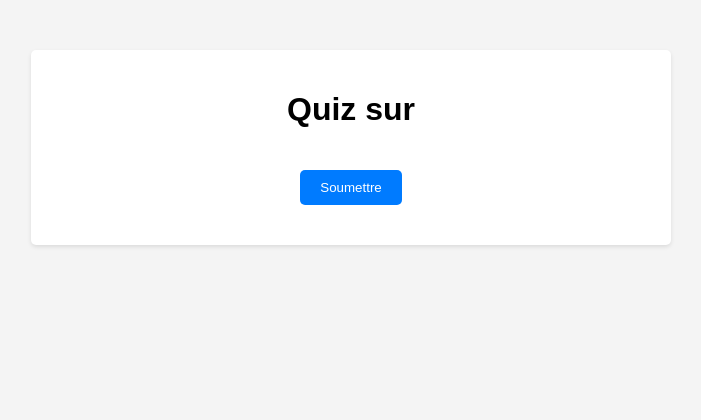
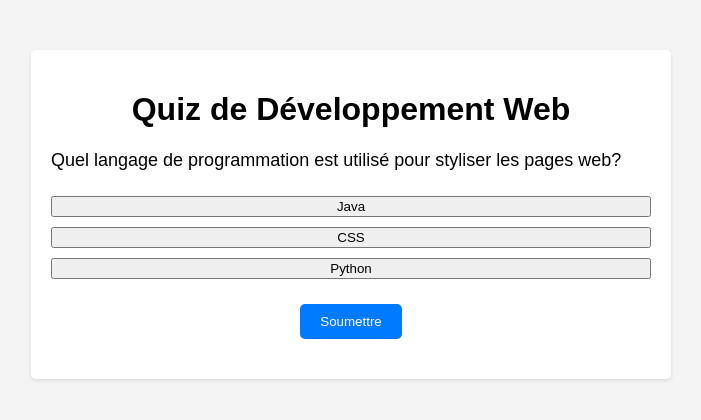
Before and after one commit to Prudent777/Quiz-webdev-App, a plain HTML site: page index.html in a window 1280 px wide. Both pictures are taken after a click on the button "Soumettre". Shown: the whole page, without its empty margins (289-990 px from the left). Drawn offline with Linux system fonts and the light colour scheme.

Commit message:
Quiz dev

```diff
--- a/index.html
+++ b/index.html
@@ -4,11 +4,11 @@
     <meta charset="UTF-8">
     <meta name="viewport" content="width=device-width, initial-scale=1.0">
     <link rel="stylesheet" href="styles.css">
-    <title>Quiz developpement web</title>
+    <title>Quiz de Développement Web</title>
 </head>
 <body>
     <div class="quiz-container">
-        <h1>Quiz sur  </h1>
+        <h1>Quiz de Développement Web</h1>
         <div id="question" class="question"></div>
         <div id="choices" class="choices"></div>
         <button id="submit" class="submit-btn">Soumettre</button>
--- a/script.js
+++ b/script.js
@@ -14,7 +14,6 @@ const questions = [
         choices: ["<js>", "<javascript>", "<script>"],
         correctAnswer: 2
     },
-    // ... (ajoutez les 37 questions supplémentaires ici)
     {
         question: "Quelle balise est utilisée pour créer un lien hypertexte?",
         choices: ["<link>", "<a>", "<href>"],
@@ -25,6 +24,50 @@ const questions = [
         choices: ["text-color", "color", "font-color"],
         correctAnswer: 1
     }
+    // Ajoutez d'autres questions ici
 ];
 
-// Le reste du code JavaScript reste inchangé
+const questionElement = document.getElementById("question");
+const choicesElement = document.getElementById("choices");
+const submitButton = document.getElementById("submit");
+const resultsElement = document.getElementById("results");
+
+let currentQuestion = 0;
+let score = 0;
+
+function showQuestion() {
+    questionElement.textContent = questions[currentQuestion].question;
+    choicesElement.innerHTML = "";
+
+    questions[currentQuestion].choices.forEach((choice, index) => {
+        const choiceButton = document.createElement("button");
+        choiceButton.textContent = choice;
+        choiceButton.className = "choice";
+        choiceButton.addEventListener("click", () => checkAnswer(index));
+        choicesElement.appendChild(choiceButton);
+    });
+}
+
+function checkAnswer(selectedIndex) {
+    if (selectedIndex === questions[currentQuestion].correctAnswer) {
+        score++;
+    }
+
+    currentQuestion++;
+
+    if (currentQuestion < questions.length) {
+        showQuestion();
+    } else {
+        showResults();
+    }
+}
+
+function showResults() {
+    questionElement.textContent = "";
+    choicesElement.innerHTML = "";
+    submitButton.style.display = "none";
+    resultsElement.textContent = `Votre score: ${score} sur ${questions.length}`;
+}
+
+showQuestion();
+submitButton.addEventListener("click", () => checkAnswer());
```
